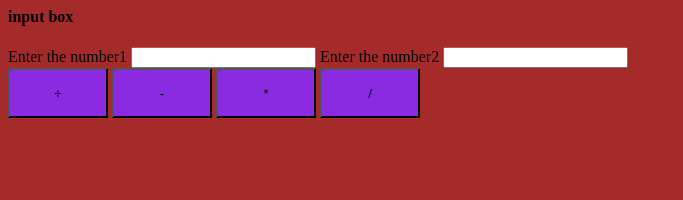
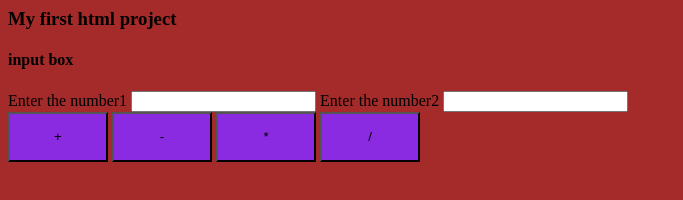
Before and after one commit to Newtamkashyap/html-project, a plain HTML site: page docs/index.html in a window 1280 px wide. Shown: the whole page, without its empty margins (0-683 px from the left). Drawn offline with Linux system fonts and the light colour scheme.

Commit message:
adding heading

```diff
--- a/docs/index.html
+++ b/docs/index.html
@@ -45,7 +45,9 @@ function commonMath(name){
 </style>
 
     </head>
+
     <body class="body">
+        <h3>My first html project</h3>
         <h4>input box</h4>
         <label> Enter the number1</label>
        <input type="text" id="num1">
```
